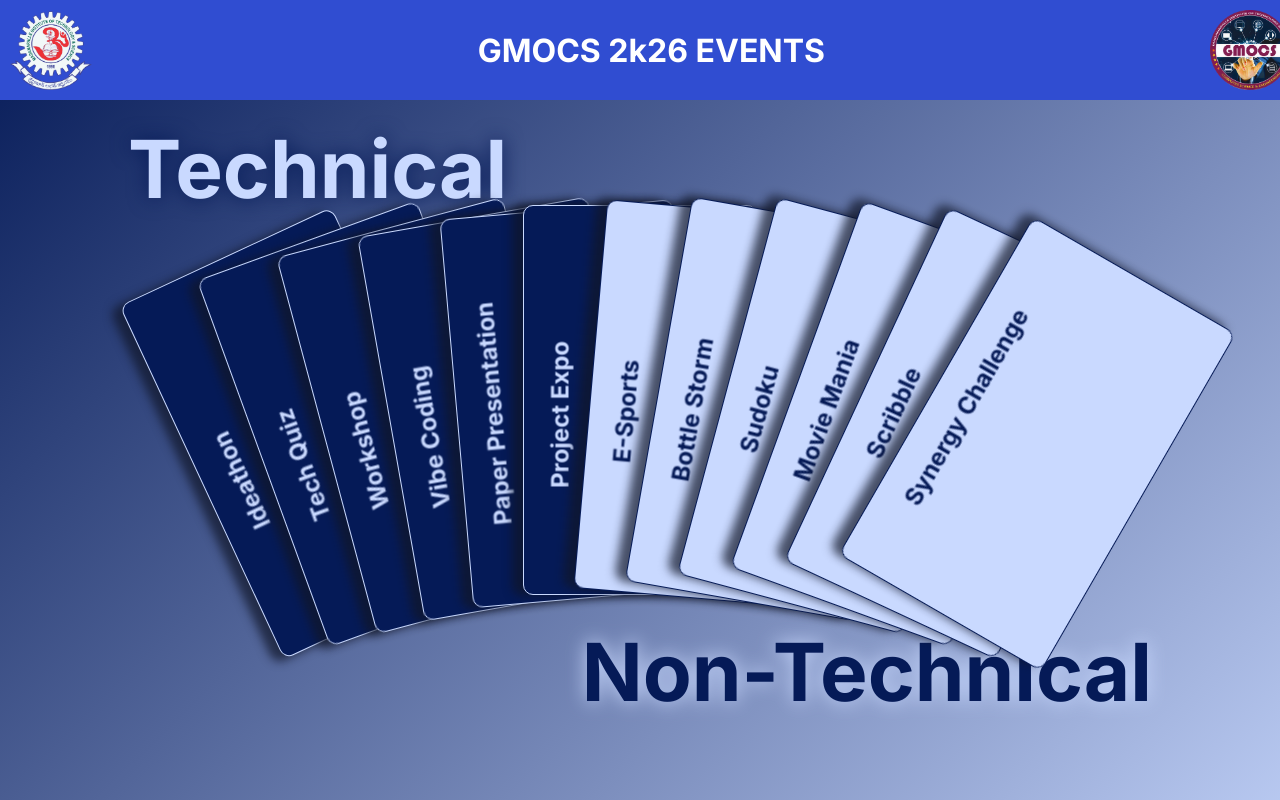
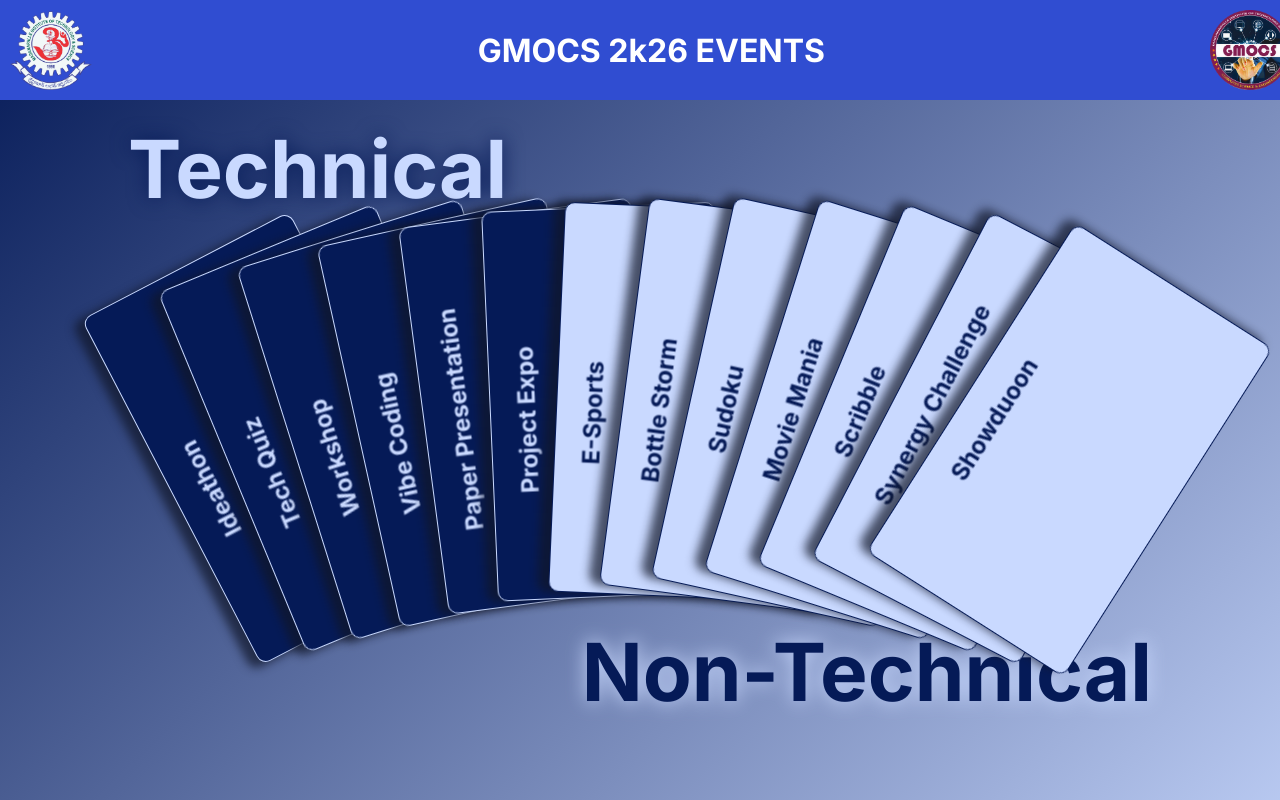
Before and after one commit to MaheshKumar1533/gmocs-3d, a React (Vite) app: page /events in a window 1280 px wide. Built offline with nearby package versions, Linux system fonts and the light colour scheme.

Commit message:
feat: Add "Showduoon" event with corresponding Google Form URL

```diff
--- a/src/components/EventDetails.jsx
+++ b/src/components/EventDetails.jsx
@@ -28,6 +28,7 @@ const EventDetails = () => {
 		{ id: 10, title: "Movie Mania", category: "non-technical" },
 		{ id: 11, title: "Scribble", category: "non-technical" },
 		{ id: 12, title: "Synergy Challenge", category: "non-technical" },
+		{ id: 13, title: "Showduoon", category: "non-technical" }
 	];
 
 	// Find the event based on ID
--- a/src/components/Events.jsx
+++ b/src/components/Events.jsx
@@ -77,6 +77,12 @@ const Events = () => {
 			description: "Collaborate and solve challenges",
 			category: "non-technical",
 		},
+		{
+			id: 13,
+			title: "Showduoon",
+			description: "Bring up team spirit",
+			category: "non-technical",
+		},
 	];
 	return (
 		<>
--- a/src/config/googleForms.js
+++ b/src/config/googleForms.js
@@ -14,6 +14,7 @@ export const googleFormUrls = {
     10: "https://forms.gle/EdV1XydVCsXUoNYH6", // Movie Mania
     11: "https://forms.gle/C4CniG4BDUB4Vuuw6", // Scribble
     12: "https://forms.gle/eXTKdYKMjt3YkWyUA", // Synergy Challenge
+    13: "https://forms.gle/9WiFShFF9iVjiRUg7"
 };
 
 // Function to get Google Form URL for an event
```
